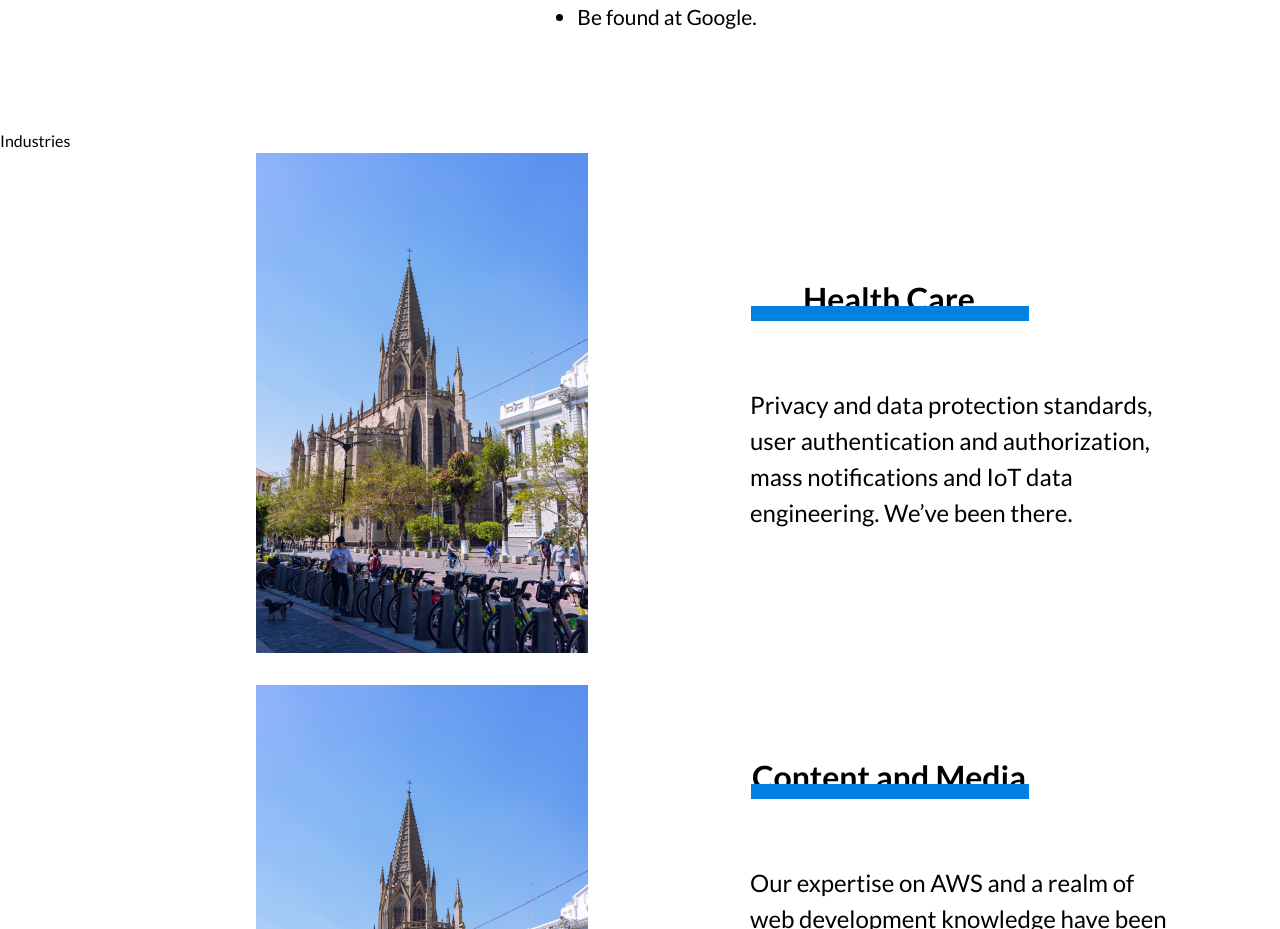
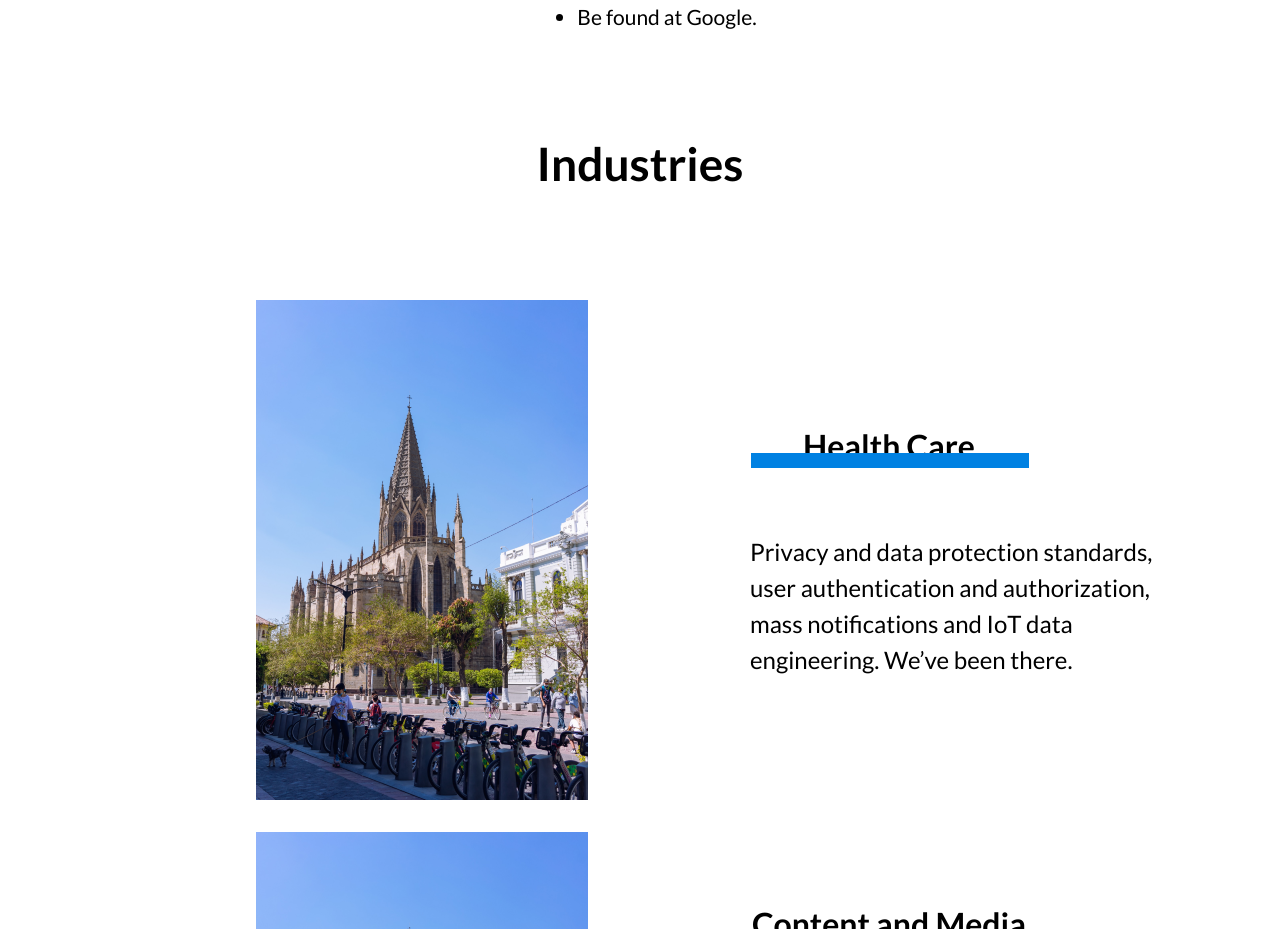
Before and after one commit to ciudades-studio/ciudades.consulting, a Next.js app: page / in a window 1280 px wide. Shown: the part 2488-3417 px from the top of the page. Built offline with nearby package versions, Linux system fonts and the light colour scheme.

Commit message:
indent code

```diff
--- a/components/industries-section/index.tsx
+++ b/components/industries-section/index.tsx
@@ -1,12 +1,18 @@
-import Industries from '../industries-component'
+import Industrie from '../industries-component'
 import styles from './industries-section.module.scss'
 import industriesFixtures from '../../fixtures/industries.fixture'
 
 const IndustriesSection = () => {
   return (
     <div className={styles["industries-container"]}>
-      <h2>Industries</h2>
-      {industriesFixtures.map((industrie, index) => <Industries {...industrie} key={index} />)}
+      <h2 className={styles["industries-section-title"]}>
+        Industries
+      </h2>
+      {industriesFixtures.map((industrie, index) => {
+        return (
+            <Industrie {...industrie} key={index} />
+          );
+      })}
     </div>
   );
 }
--- a/components/industries-section/industries-section.module.scss
+++ b/components/industries-section/industries-section.module.scss
@@ -2,3 +2,11 @@
   @apply
   my-16;
 }
+
+.industries-section-title {
+  @apply
+  mb-[102px]
+  font-bold
+  text-center;
+  font-size: 46px;
+}
```
